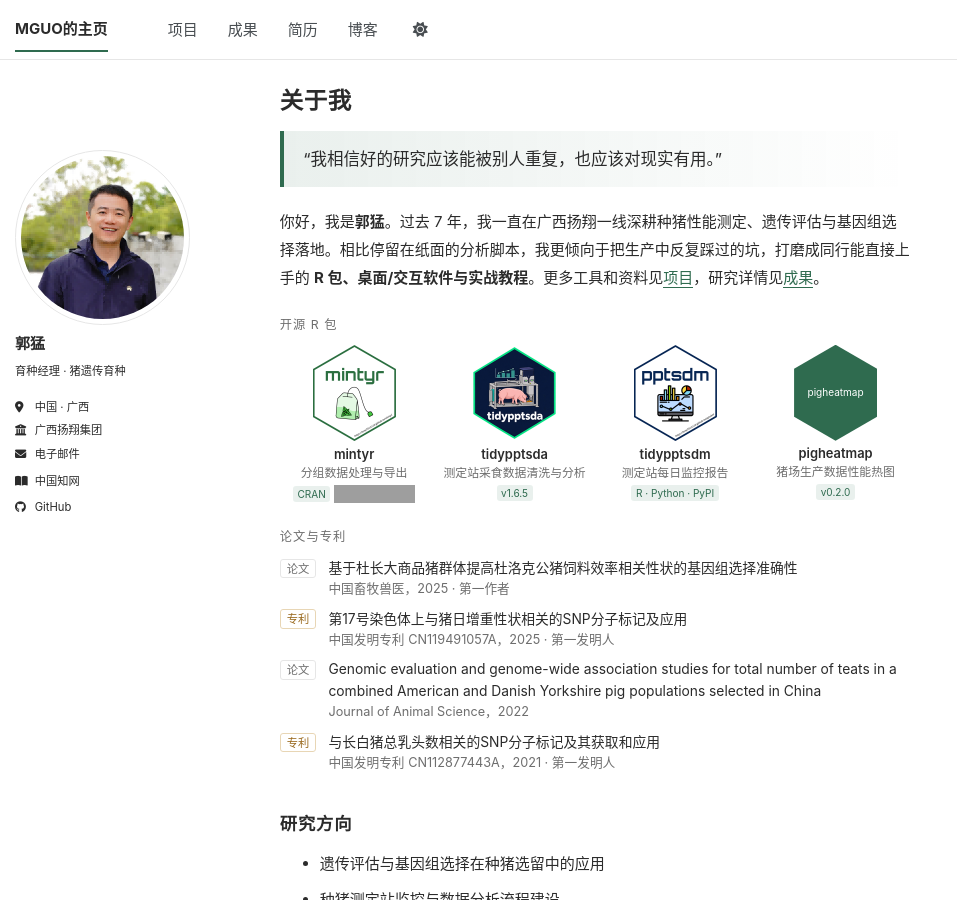
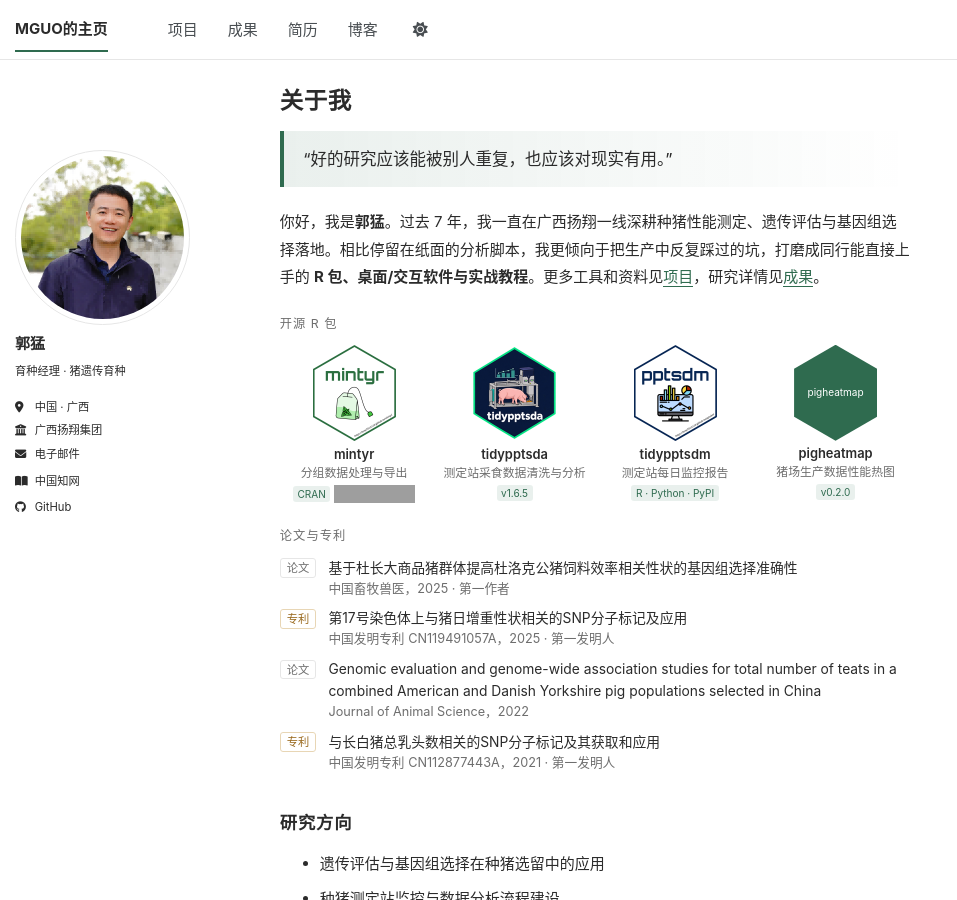
Before and after one commit to tony2015116/tony2015116.github.io, a Jekyll site: the page built from _pages/about.md, in a window 1280 px wide and 900 px high. Shown: the whole window, without its empty margins (0-957 px from the left). Built offline with Jekyll 4.4.1, drawn with Linux system fonts in a browser that asks for light colours; a script bundle is joined from its source files by our own code; a style sheet for code colours, icons or effects is not loaded; grey boxes are pictures that could not be loaded.

Commit message:
首页引言去掉“我相信”
Co-Authored-By: Claude Opus 5.5 <noreply@anthropic.com>
Claude-Session: https://claude.ai/code/session_01EG2X4vuBsyZvfFGUCStcu7

```diff
--- a/_pages/about.md
+++ b/_pages/about.md
@@ -12,7 +12,7 @@ redirect_from:
 
 {% include base_path %}
 
-<blockquote class="motto"><p>“我相信好的研究应该能被别人重复，也应该对现实有用。”</p></blockquote>
+<blockquote class="motto"><p>“好的研究应该能被别人重复，也应该对现实有用。”</p></blockquote>
 
 你好，我是**郭猛**。过去 7 年，我一直在广西扬翔一线深耕种猪性能测定、遗传评估与基因组选择落地。相比停留在纸面的分析脚本，我更倾向于把生产中反复踩过的坑，打磨成同行能直接上手的 **R 包、桌面/交互软件与实战教程**。更多工具和资料见[项目]({{ base_path }}/portfolio/)，研究详情见[成果]({{ base_path }}/publications/)。
 
```
